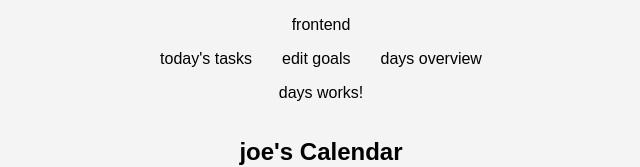
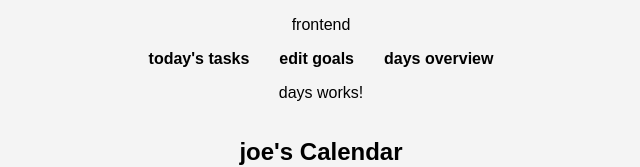
Before and after one commit to shivani-bitla/75Hard-angular-basic, an Angular app in the folder attempt2/frontend/: page / in a window 1280 px wide. Shown: the top 167 px of the page, without its empty margins (319-959 px from the left). Built offline with nearby package versions, Linux system fonts and the light colour scheme.

Commit message:
fixed css

```diff
--- a/attempt2/frontend/src/styles.css
+++ b/attempt2/frontend/src/styles.css
@@ -24,3 +24,8 @@
 button {
   width:100%;
 }
+a{
+  place-self: center center;
+  text-align: center;
+  font-weight: 700 ;
+}
```
